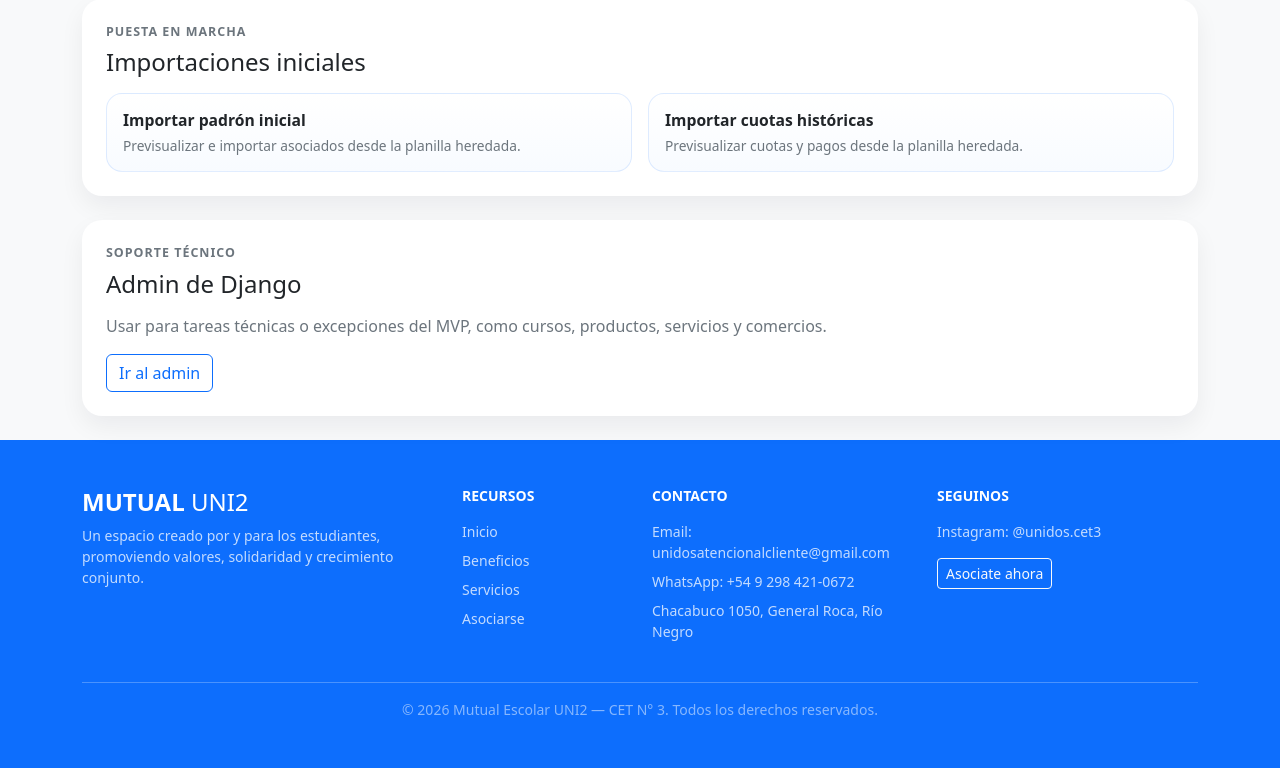
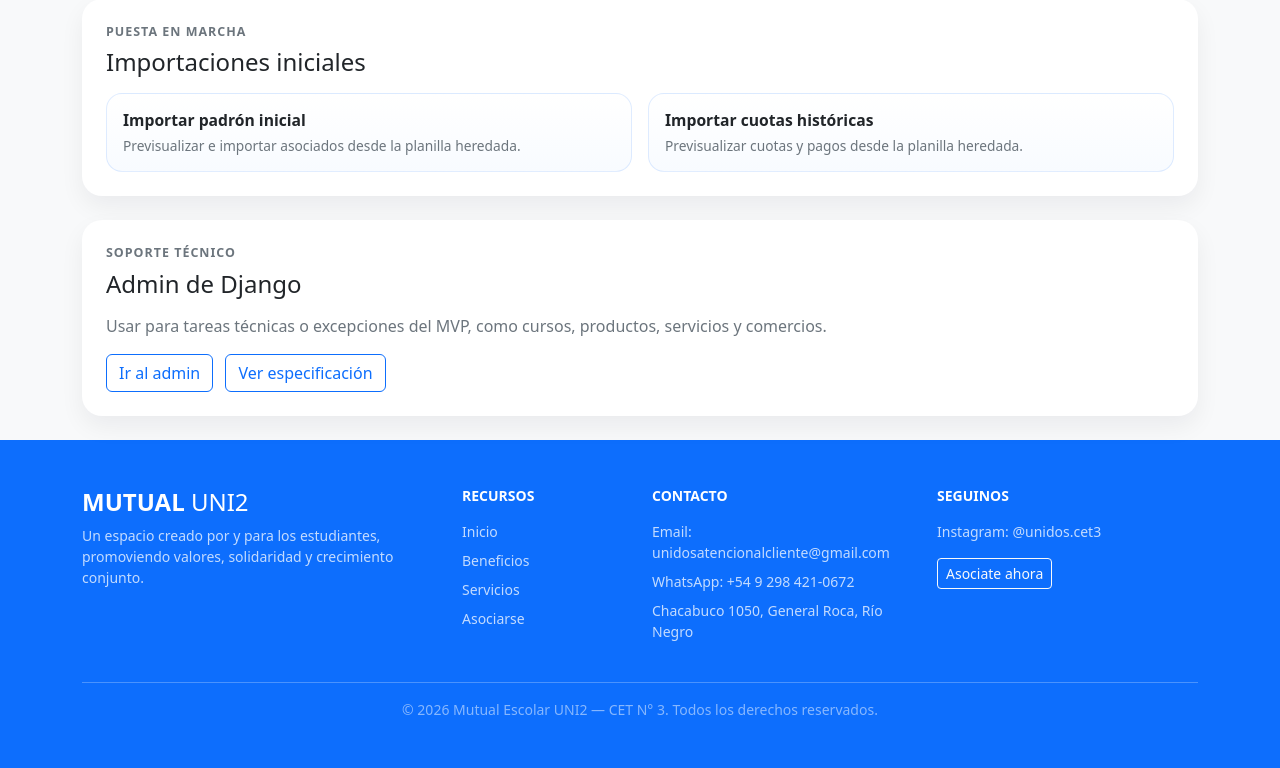
Before and after one commit to CET-3/uni2, a Django app: page /gestion/ in a window 1280 px wide. Shown: the part 522-1290 px from the top of the page. Run offline with Django 5.2, Linux system fonts and the light colour scheme; the visitor is signed in with stand-in values (Sample User, id 1); data that the repository does not hold is empty.

Commit message:
agrega permiso ver especificacion y lo asigna al grupo atencion mutual

```diff
--- a/gestion/permissions.py
+++ b/gestion/permissions.py
@@ -7,6 +7,7 @@ GESTION_COBRAR_CUOTAS = "gestion.cobrar_cuotas"
 GESTION_VER_DEUDORES = "gestion.ver_deudores"
 GESTION_ADMINISTRAR_PERIODOS_CUOTA = "gestion.administrar_periodos_cuota"
 GESTION_IMPORTAR_CUOTAS_HISTORICAS = "gestion.importar_cuotas_historicas"
+GESTION_VER_ESPECIFICACION = "gestion.ver_especificacion"
 
 
 GESTION_PERMISSION_LABELS = [
@@ -19,6 +20,7 @@ GESTION_PERMISSION_LABELS = [
     (GESTION_VER_DEUDORES, "Puede ver deudores"),
     (GESTION_ADMINISTRAR_PERIODOS_CUOTA, "Puede administrar períodos de cuota"),
     (GESTION_IMPORTAR_CUOTAS_HISTORICAS, "Puede importar cuotas históricas"),
+    (GESTION_VER_ESPECIFICACION, "Puede ver la especificación del proyecto"),
 ]
 
 GESTION_PERMISSIONS = tuple(permission for permission, label in GESTION_PERMISSION_LABELS)
--- a/templates/gestion/dashboard.html
+++ b/templates/gestion/dashboard.html
@@ -86,13 +86,16 @@
         </section>
     {% endif %}
 
-    {% if user.is_staff %}
+    {% if user.is_staff or perms.gestion.ver_especificacion %}
         <section class="section-card card">
             <div class="card-body">
                 <div class="muted-kicker">Soporte técnico</div>
                 <h2 class="h4 mb-3">Admin de Django</h2>
                 <p class="text-secondary">Usar para tareas técnicas o excepciones del MVP, como cursos, productos, servicios y comercios.</p>
                 <a class="btn btn-outline-primary" href="{% url 'admin:index' %}">Ir al admin</a>
+                {% if perms.gestion.ver_especificacion %}
+                    <a class="btn btn-outline-primary ms-2" href="{% url 'especificacion:indice' %}">Ver especificación</a>
+                {% endif %}
             </div>
         </section>
     {% endif %}
--- a/templates/includes/navbar.html
+++ b/templates/includes/navbar.html
@@ -35,6 +35,8 @@
                             {% endif %}
                             {% if es_staff %}
                                 <li><a class="dropdown-item" href="{% url 'admin:index' %}">Admin técnico</a></li>
+                            {% endif %}
+                            {% if perms.gestion.ver_especificacion %}
                                 <li><a class="dropdown-item" href="{% url 'especificacion:indice' %}">Especificación</a></li>
                             {% endif %}
                             <li><hr class="dropdown-divider"></li>
--- a/usuarios/management/commands/carga_inicial.py
+++ b/usuarios/management/commands/carga_inicial.py
@@ -13,6 +13,7 @@ from gestion.permissions import (
     GESTION_DASHBOARD,
     GESTION_EDITAR_ASOCIADOS,
     GESTION_PERMISSIONS,
+    GESTION_VER_ESPECIFICACION,
 )
 from usuarios.services import (
     ADMIN_GROUP,
@@ -28,6 +29,7 @@ ATENCION_MUTUAL_PERMISSIONS = (
     GESTION_CONSULTAR_ASOCIADOS,
     GESTION_EDITAR_ASOCIADOS,
     GESTION_COBRAR_CUOTAS,
+    GESTION_VER_ESPECIFICACION,
 )
 
 
```
Also changed, not shown: especificacion/reglas/usuarios.md (+5 -1 lines), especificacion/roles/gestion.md (+1 -0 lines), especificacion/tests/test_views.py (+16 -11 lines), especificacion/views.py (+7 -4 lines), gestion/migrations/0002_alter_permisogestion_options.py (added).
